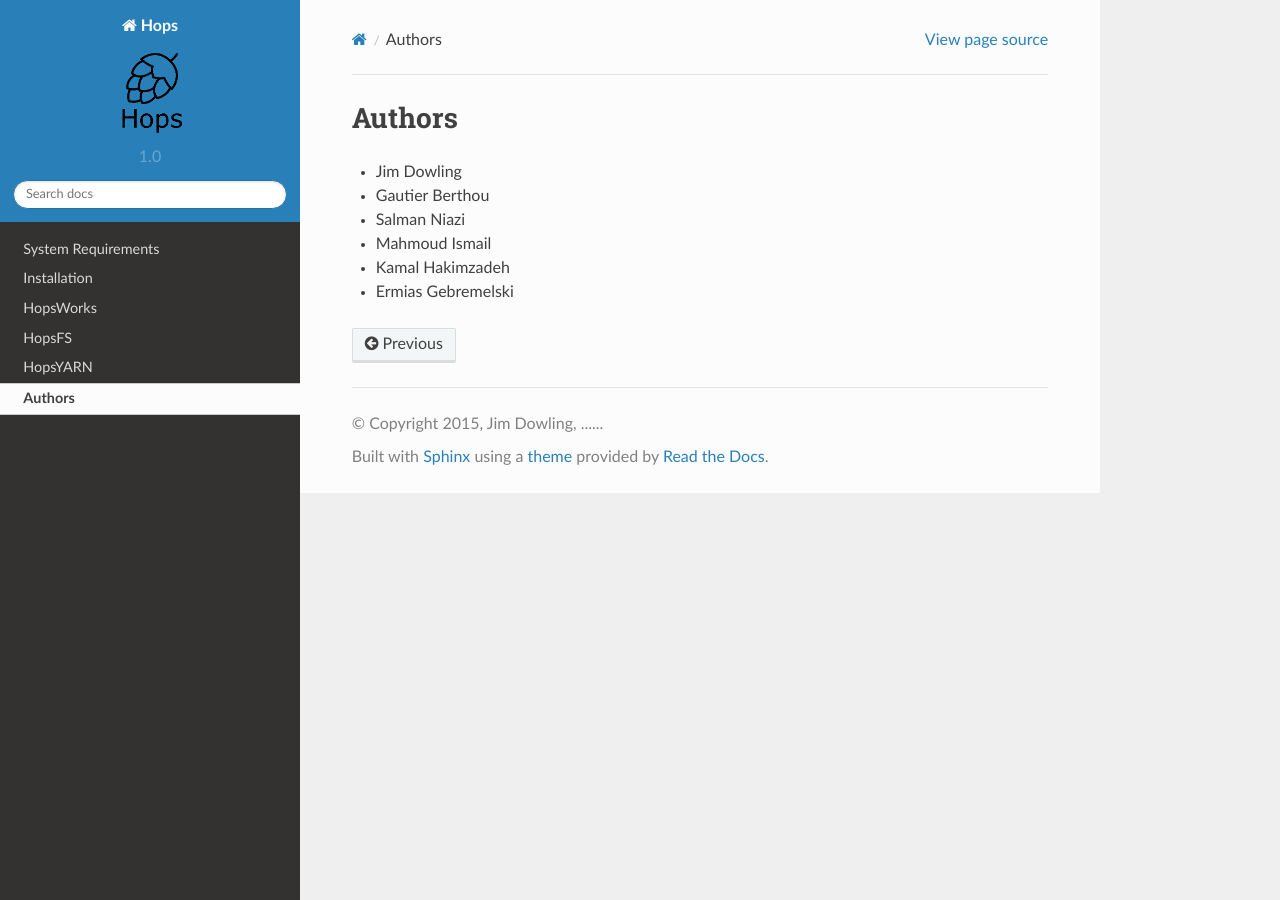
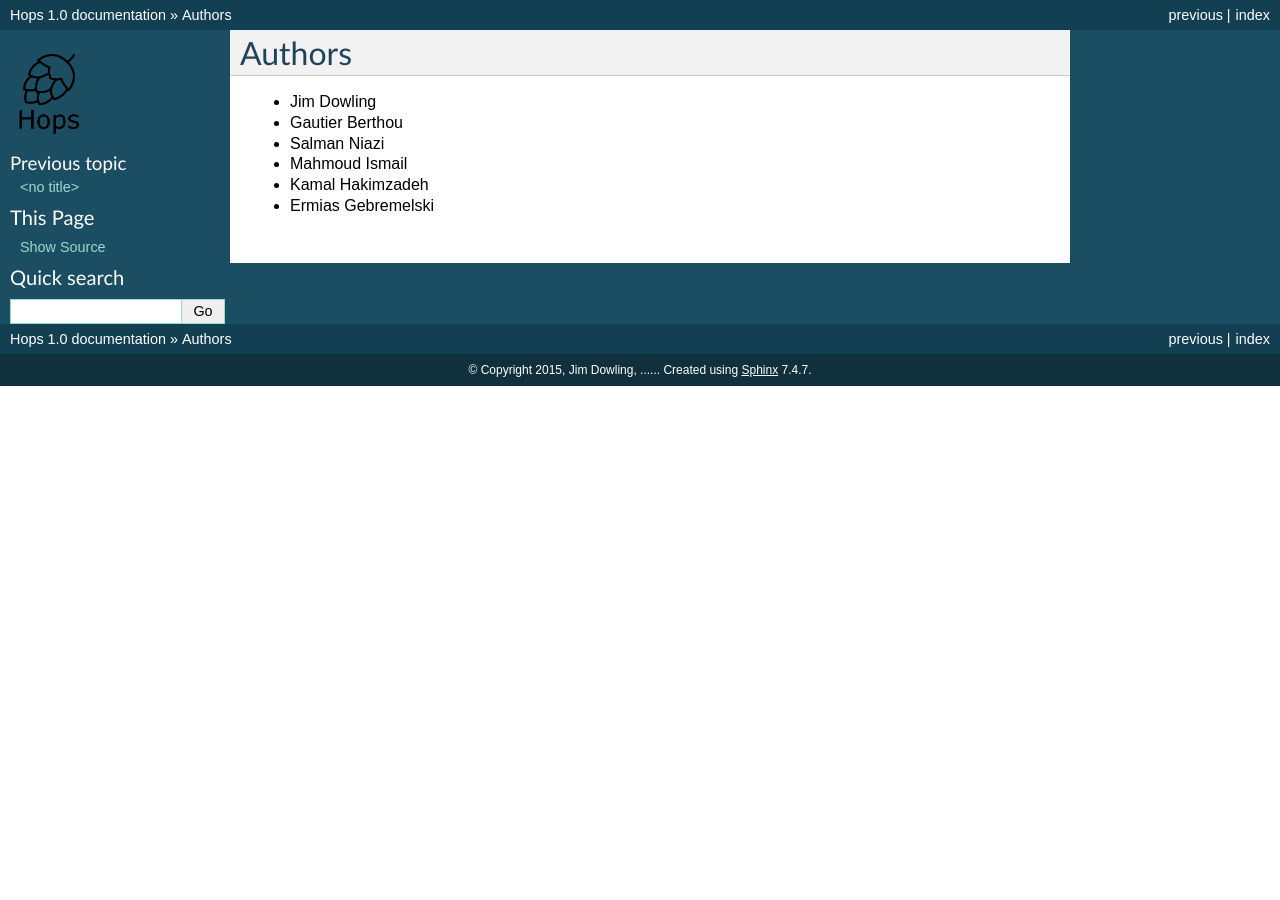
Before and after one commit to logicalclocks/hops-docs, a Sphinx documentation site: the page built from docs/authors.rst, in a window 1280 px wide. Built offline with Sphinx 7.4.7, drawn with Linux system fonts in a browser that asks for light colours; pages that are not in the unit, such as notebooks, are missing from menus.

Commit message:
default theme

```diff
--- a/docs/conf.py
+++ b/docs/conf.py
@@ -99,8 +99,8 @@ pygments_style = 'sphinx'
 
 # The theme to use for HTML and HTML Help pages.  See the documentation for
 # a list of builtin themes.
-#html_theme = 'default'
-html_theme = "sphinx_rtd_theme"
+html_theme = 'default'
+#html_theme = "sphinx_rtd_theme"
 
 # Theme options are theme-specific and customize the look and feel of a theme
 # further.  For a list of options available for each theme, see the
```
